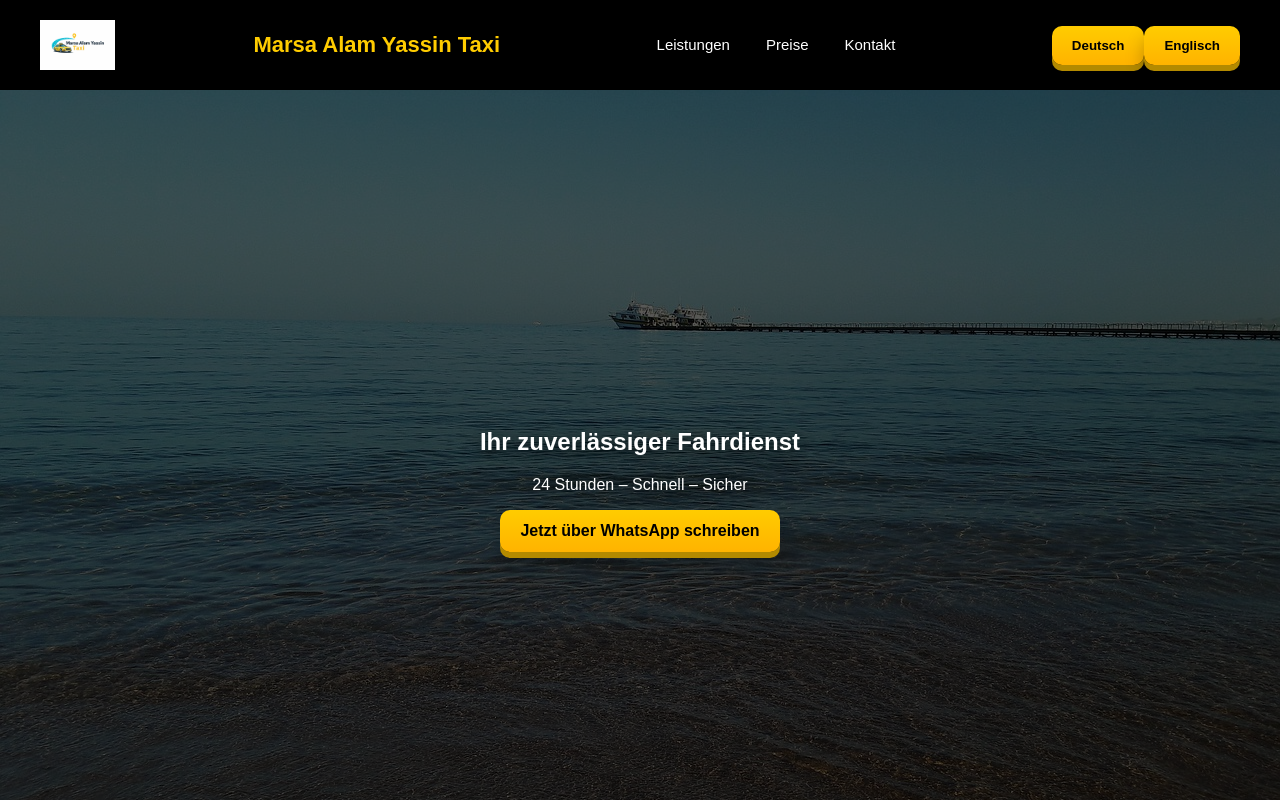
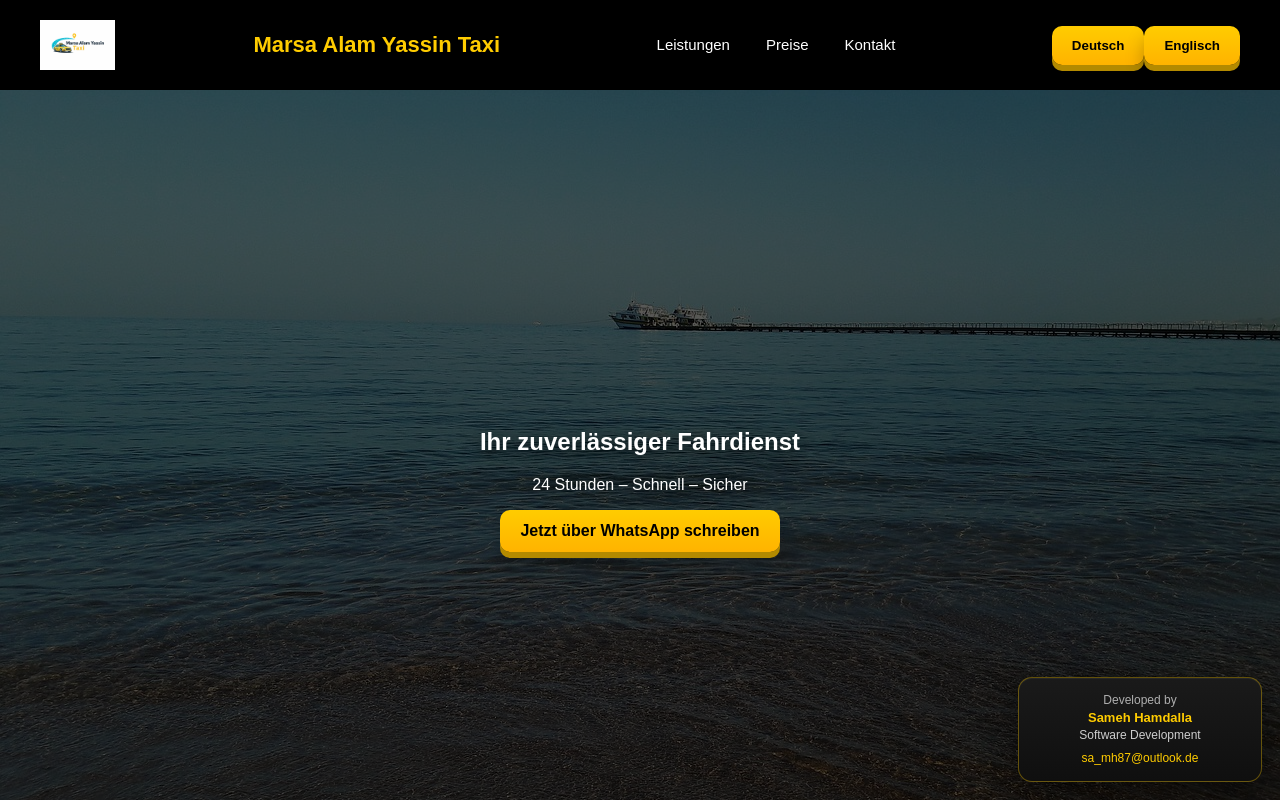
Before and after one commit to Sameh-Hamdalla/Taxi-Firma, a React (Vite) app in the folder marsaalam-yassin-taxi/: page / in a window 1280 px wide. Shown: the top 800 px of the page. Built offline with nearby package versions, Linux system fonts and the light colour scheme.

Commit message:
css verbesserung

```diff
--- a/marsaalam-yassin-taxi/src/App.tsx
+++ b/marsaalam-yassin-taxi/src/App.tsx
@@ -271,12 +271,31 @@ function App() {
         </div>
 
         {/* ================= DEV CREDIT ================= */}
-        <div className="dev-credit">
-          Developed by Sameh Hamdalla — Software Development ·
-          <a href="mailto:sa_mh87@outlook.de">
-            sa_mh87@outlook.de
-          </a>
+
+
+
+      {/* ================= DEV BADGE ================= */}
+      <div className="dev-badge">
+        <div className="dev-badge-title">
+          Developed by
         </div>
+
+        <div className="dev-badge-name">
+          Sameh Hamdalla
+        </div>
+
+        <div className="dev-badge-role">
+          Software Development
+        </div>
+
+        <a
+          href="mailto:sa_mh87@outlook.de"
+          className="dev-badge-mail"
+        >
+          sa_mh87@outlook.de
+        </a>
+      </div>
+
 
       </footer>
 
--- a/marsaalam-yassin-taxi/src/index.css
+++ b/marsaalam-yassin-taxi/src/index.css
@@ -489,18 +489,76 @@ footer {
 
 /* ================= DEV CREDIT ================= */
 
-.dev-credit {
-  margin-top: 18px;
-  font-size: 13px;
-  opacity: 0.75;
+/* =====================================================
+   DEVELOPER BADGE — FLOATING MINI CARD
+===================================================== */
+
+.dev-badge {
+  position: fixed;
+  right: 18px;
+  bottom: 18px;
+
+  background: linear-gradient(180deg,#1a1a1a,#0f0f0f);
+  color: #eee;
+
+  padding: 14px 16px;
+  border-radius: 14px;
+
+  width: 210px;
+
+  font-size: 12px;
+  line-height: 1.4;
+
+  border: 1px solid rgba(255,204,0,0.35);
+
+  box-shadow:
+    0 12px 30px rgba(0,0,0,0.45),
+    inset 0 1px 0 rgba(255,255,255,0.05);
+
+  z-index: 9999;
+
+  transform: perspective(900px) translateZ(0);
+  transition: all .25s ease;
 }
 
-.dev-credit a {
+
+/* ---------- 3D Hover ---------- */
+
+.dev-badge:hover {
+  transform:
+    perspective(900px)
+    translateY(-4px)
+    scale(1.03)
+    rotateX(2deg);
+
+  box-shadow:
+    0 20px 50px rgba(0,0,0,0.6);
+}
+
+
+/* ---------- Text Styles ---------- */
+
+.dev-badge-title {
+  opacity: 0.7;
+}
+
+.dev-badge-name {
+  font-weight: 800;
+  font-size: 13px;
+  color: #ffcc00;
+}
+
+.dev-badge-role {
+  opacity: 0.85;
+  margin-bottom: 6px;
+}
+
+.dev-badge-mail {
   color: #ffcc00;
   text-decoration: none;
-  margin-left: 6px;
+  word-break: break-all;
 }
 
-.dev-credit a:hover {
+.dev-badge-mail:hover {
   text-decoration: underline;
 }
```
